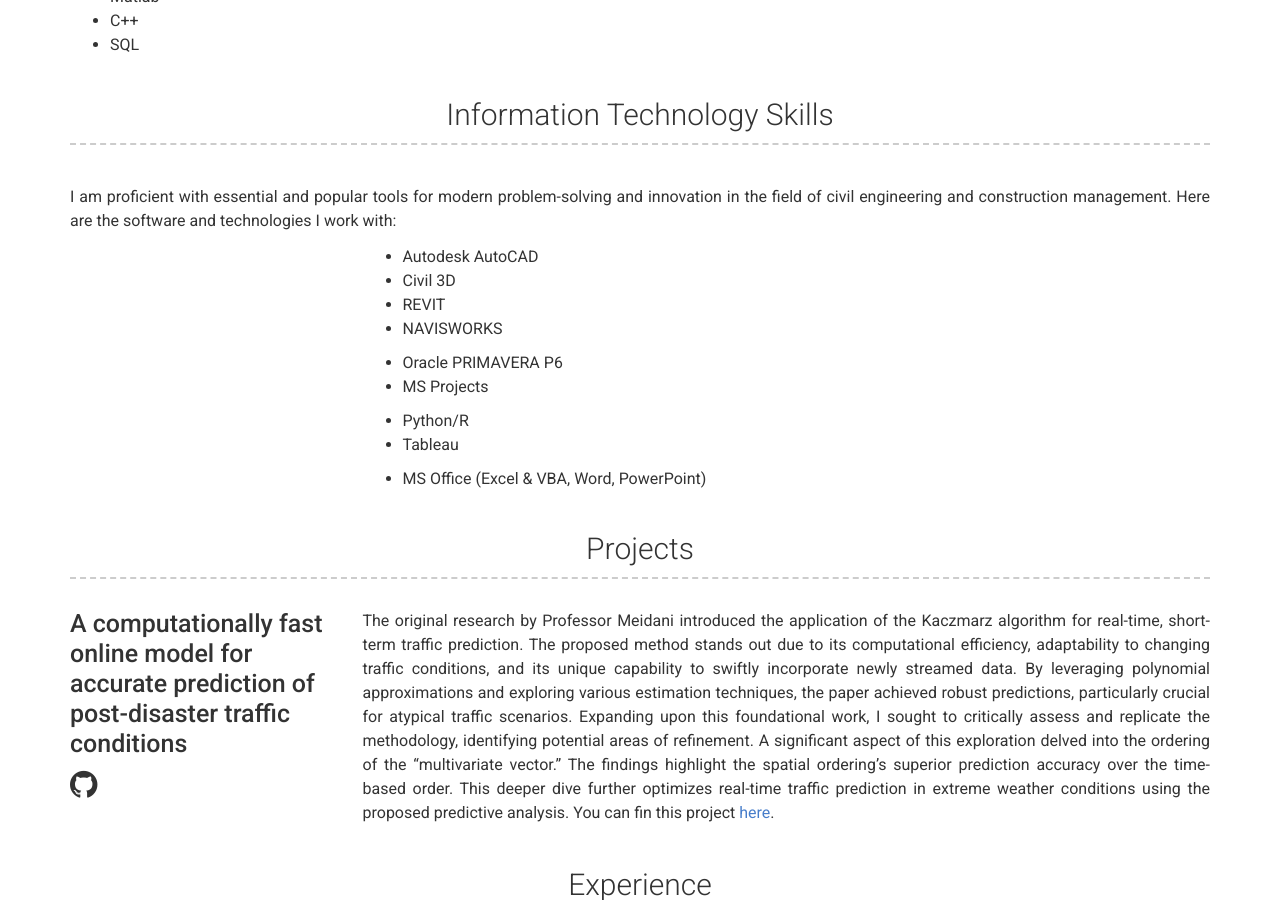
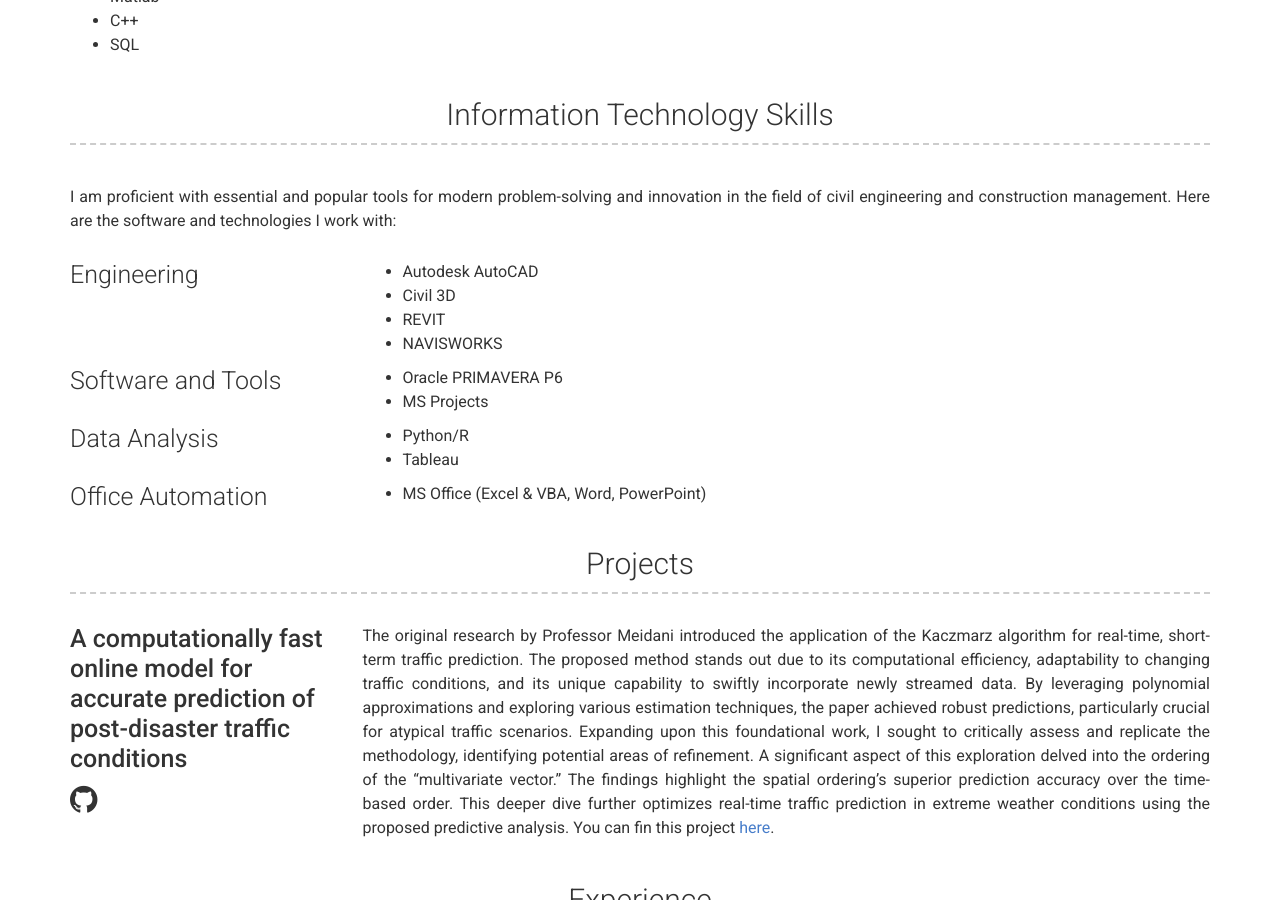
Before and after one commit to fsaudm/fsaudm.github.io, a Jekyll site: the page built from index.md, in a window 1280 px wide and 900 px high, scrolled down 2944 px. Built offline with Jekyll 4.4.1, drawn with Linux system fonts in a browser that asks for light colours.

Commit message:
Update skills.html

```diff
--- a/_includes/skills.html
+++ b/_includes/skills.html
@@ -5,11 +5,12 @@
     <!-- Description -->
     <div class="col-xs-12 col-sm-12 col-md-12 col-print-12">
       {{ site.data.skills.description | strip | markdownify }}
+      <br>
     </div>
 
     <!-- Engineering -->
     <div class="col-xs-12 col-sm-4 col-md-3 col-print-12 left-column">
-      <h4>{{Engineering}}</h4>
+      <h4>Engineering</h4>
     </div>
     <div class="col-xs-12 col-sm-8 col-md-9 col-print-12">
       <ul>
@@ -21,7 +22,7 @@
 
     <!-- Software and Tools -->
     <div class="col-xs-12 col-sm-4 col-md-3 col-print-12 left-column">
-      <h4>{{Software and Tools}}</h4>
+      <h4>Software and Tools</h4>
     </div>
     <div class="col-xs-12 col-sm-8 col-md-9 col-print-12">
       <ul>
@@ -33,7 +34,7 @@
 
     <!-- Data Analysis -->
     <div class="col-xs-12 col-sm-4 col-md-3 col-print-12 left-column">
-      <h4>{{Data Analysis}}</h4>
+      <h4>Data Analysis</h4>
     </div>
     <div class="col-xs-12 col-sm-8 col-md-9 col-print-12">
       <ul>
@@ -45,7 +46,7 @@
 
     <!-- Office Automation -->
     <div class="col-xs-12 col-sm-4 col-md-3 col-print-12 left-column">
-      <h4>{{Office Automation}}</h4>
+      <h4>Office Automation</h4>
     </div>
     <div class="col-xs-12 col-sm-8 col-md-9 col-print-12">
       <ul>
```
